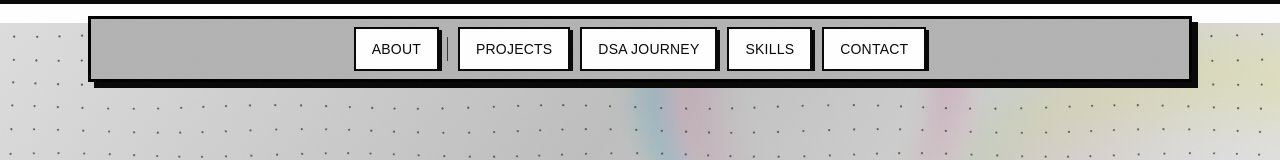
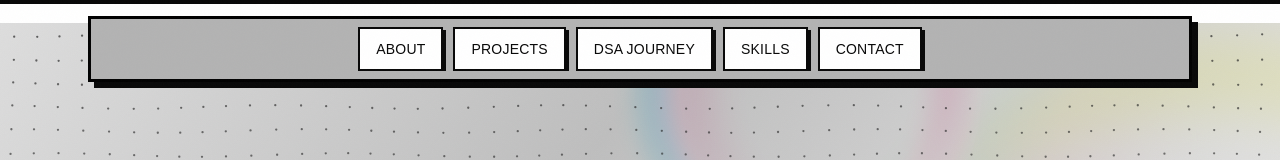
Before and after one commit to AVINASHTIWARI14/portfolio, a React (Vite) app: page / in a window 1280 px wide. Shown: the top 160 px of the page. Built offline with nearby package versions, Linux system fonts and the light colour scheme; a web font is replaced by a local one.

Commit message:
Remove misplaced navbar divider

```diff
--- a/src/components/portfolio/Nav.tsx
+++ b/src/components/portfolio/Nav.tsx
@@ -37,7 +37,7 @@ export function Nav() {
         >
           <ul className="flex w-full items-center justify-start gap-1 overflow-x-auto whitespace-nowrap md:justify-center md:gap-2.5">
             {navItems.map((n) => (
-              <li key={n.id} className="flex shrink-0 items-center gap-2">
+              <li key={n.id} className="shrink-0">
                 <a
                   href={`#${n.id}`}
                   aria-current={active === n.id ? "true" : undefined}
@@ -51,7 +51,6 @@ export function Nav() {
                   )}
                   {n.label}
                 </a>
-                {n.id === "about" && <span aria-hidden="true" className="h-6 w-px bg-black/70" /> }
               </li>
             ))}
           </ul>
```
